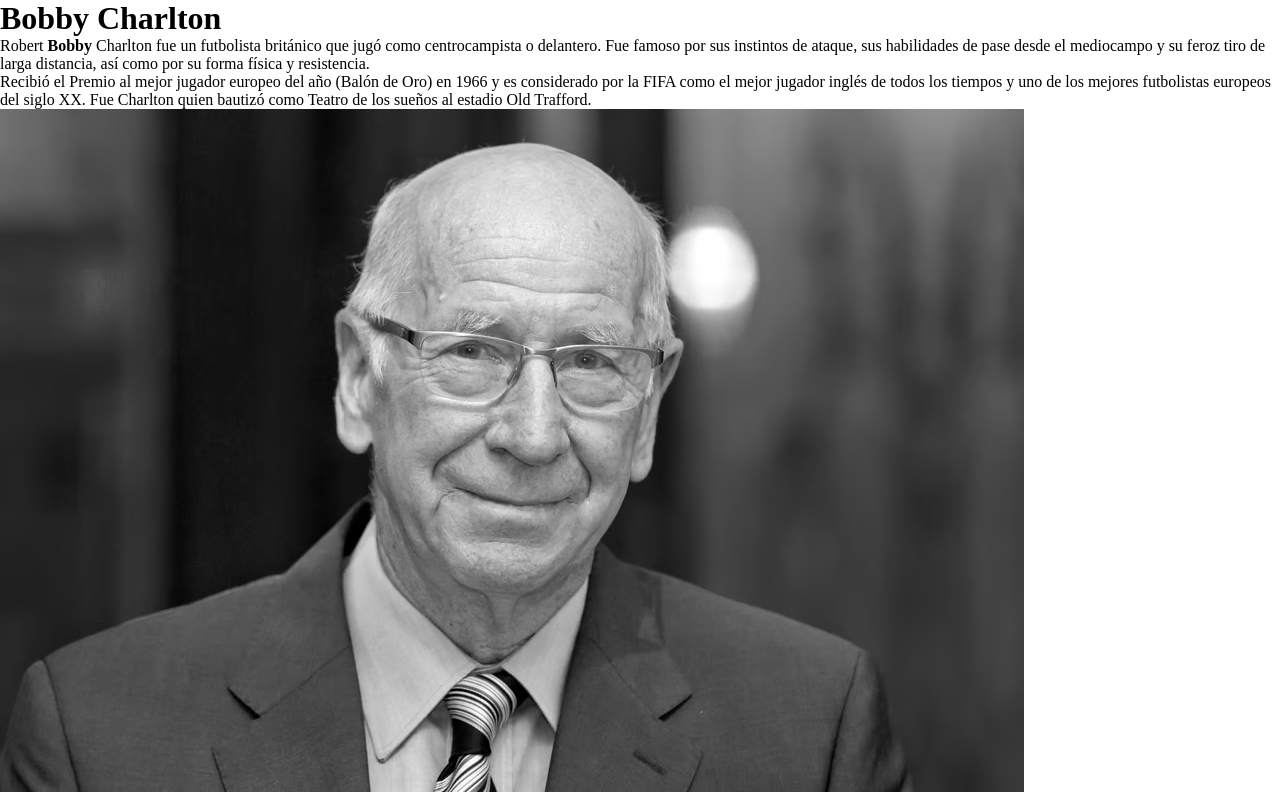
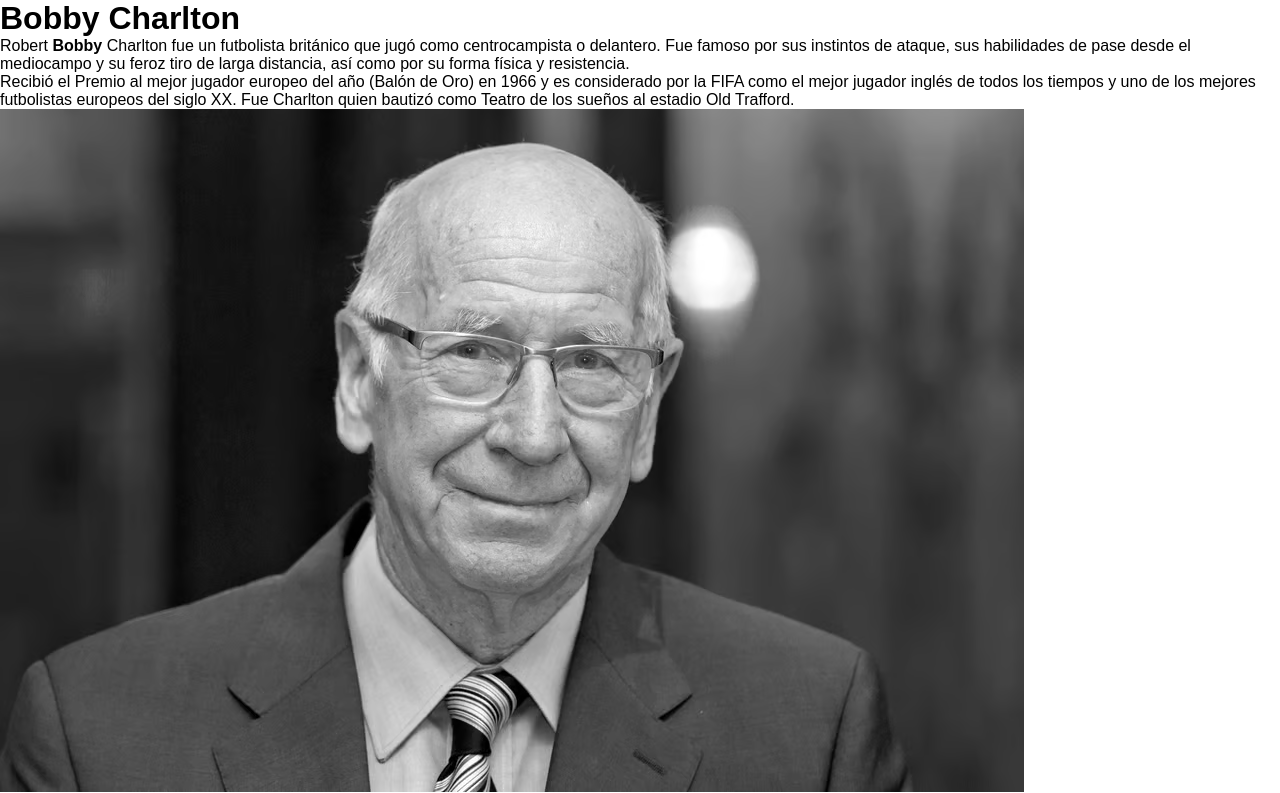
Before and after one commit to mariadev22/myweb, a plain HTML site: page index.html in a window 1280 px wide. Shown: the top 793 px of the page. Drawn offline with Linux system fonts and the light colour scheme.

Commit message:
Añadir colores a los estilos en el archivo styles

```diff
--- a/css/styles.css
+++ b/css/styles.css
@@ -1,11 +1,23 @@
+:root {
+    --color-base: ;
+    --color-base-dark: ;
+    --background-color-base: #f8f9fa;
+    --background-color-dark: #101418;
+    --color-dark: ;
+    --color-ligt: ;
+}
+
+
 * {
     box-sizing: border-box;
     min-width: 0;
     margin: 0;
 }
 
+html,
 body {
     min-height: 100dvh;
+    font-family: sans-serif;
 }
 
 h1,
--- a/index.html
+++ b/index.html
@@ -10,11 +10,11 @@
 
 <body>
 
-    <header>
-        <h1>Bobby Charlton</h1>
-    </header>
+    <main class="container">
 
-    <main class="container">
+        <header class="main-header">
+            <h1>Bobby Charlton</h1>
+        </header>
 
         <section>
             <div>
```
